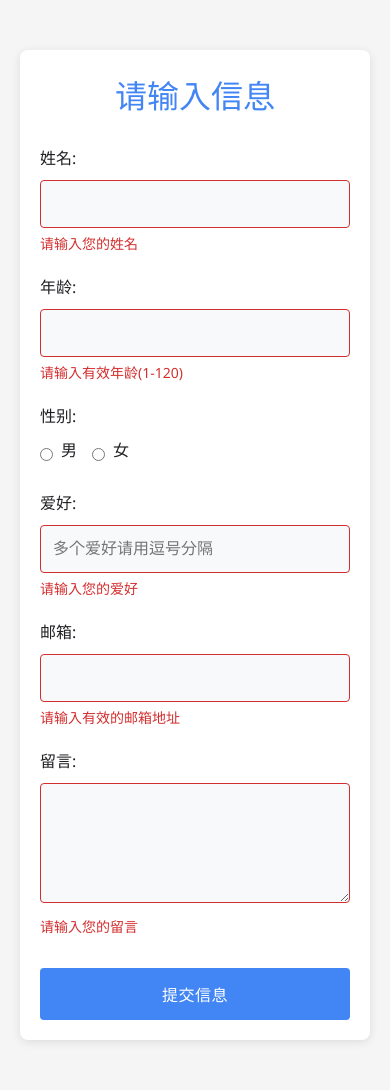
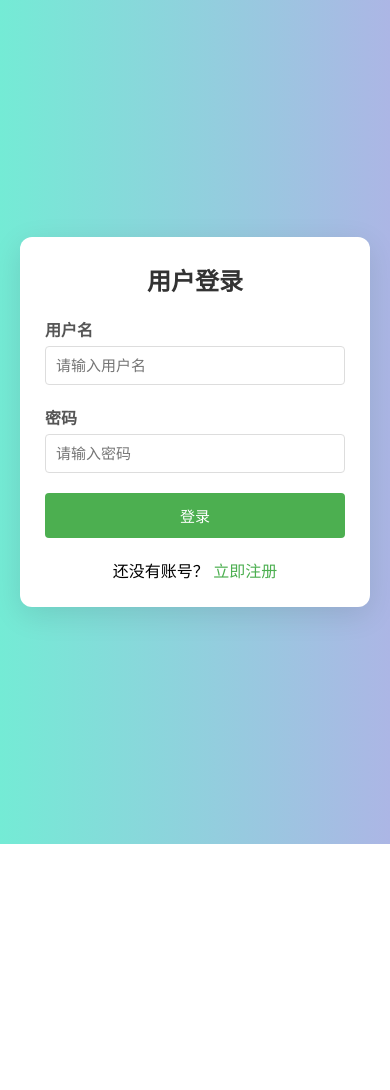
Before and after one commit to Jesonyee/pyweb, a Flask app: page / in a window 390 px wide. After the commit the page ends 844 px from the top, so only its background shows below. Run offline with Flask 3, Linux system fonts and the light colour scheme.

Commit message:
first login register

```diff
--- a/app.py
+++ b/app.py
@@ -12,8 +12,75 @@ form_repo = FormRepository(engine)
 # 验证表单数据
 form_service = FormService(form_repo)
 
+# register_repo =  UserRepository(engine)
 
-@app.route('/',methods=['GET','POST'])
+# register_service = RegisterService(register_repo)
+
+@app.route('/')
+def index():
+    return render_template("login.html")
+
+login_data = {"admin": "123456"}
+
+@app.route('/register',methods=['GET','POST'])
+def register():
+    if request.method == 'POST':
+        try:
+            name=request.form.get('username')
+            password=request.form.get('password')
+            if name in login_data.keys():
+              return render_template("register.html",error="用户名已存在")
+            else:
+              login_data[name] = password
+              return render_template("login.html")
+        except ValueError as e:
+            return render_template("register.html",error=str(e))
+    #如果是GET请求
+    return render_template("register.html")
+
+
+@app.route('/login',methods=['GET','POST'])
+def login():
+    if request.method == 'POST':
+     try:
+        name=request.form.get('username')
+        password=request.form.get('password')
+        if name in login_data.keys():
+            if password == login_data[name]:
+                  return render_template("form.html")
+            else:
+                return render_template("login.html",error="密码错误")
+        else:
+            return render_template("login.html",error="用户名不存在")
+     except ValueError as e:
+            return render_template("login.html",error=str(e))
+    #如果是GET请求
+    return render_template("login.html")
+
+
+# @app.route('/register',methods=['POST'])
+# def register():
+#     if request.method == 'POST':
+#         try:
+#             result = register_service.register(request.form)
+#             return render_template("login.html",result=result)
+#         except ValueError as e:
+#             return render_template("register.html",error=str(e))
+#     return render_template("register.html")
+
+# @app.route('/login',methods=['GET','POST'])
+# def login():
+#     if request.method == 'POST':
+#         try:
+#             result = register_service.login(request.form)
+#             return render_template("form.html",result=result)
+#         except ValueError as e:
+#             return render_template("login.html",error=str(e))
+#     #如果是GET请求
+#     return render_template("login.html")
+
+
+@app.route('/submit',methods=['GET','POST'])
 def form():
     if request.method == 'POST':
         try:
--- a/models.py
+++ b/models.py
@@ -13,3 +13,9 @@ class FormSubmission(Base):
     hobby = Column(String(50))
     email = Column(String(50))
     message = Column(Text)
+
+# class User(Base):
+#     __tablename__ = 'users'
+#     id = Column(Integer, primary_key=True)
+#     username = Column(String(50), unique=True)
+#     password = Column(String(50))
--- /dev/null
+++ b/static/reglogin.css
@@ -0,0 +1,106 @@
+* {
+    box-sizing: border-box;
+    margin: 0;
+    padding: 0;
+    font-family: 'Arial', sans-serif;
+}
+
+body {
+    background: linear-gradient(to right, #74ebd5, #ACB6E5);
+    display: flex;
+    justify-content: center;
+    align-items: center;
+    min-height: 100vh;
+    padding: 20px;
+}
+
+.container {
+    background-color: white;
+    border-radius: 12px;
+    box-shadow: 0 8px 30px rgba(0, 0, 0, 0.1);
+    width: 100%;
+    max-width: 450px;
+    padding: 40px;
+    animation: fadeIn 0.5s ease-in-out;
+}
+
+h2 {
+    text-align: center;
+    margin-bottom: 20px;
+    color: #333;
+}
+
+.form-group {
+    margin-bottom: 20px;
+}
+
+.form-group label {
+    display: block;
+    margin-bottom: 5px;
+    font-weight: bold;
+    color: #555;
+}
+
+.form-group input {
+    width: 100%;
+    padding: 10px;
+    border: 1px solid #ddd;
+    border-radius: 4px;
+    font-size: 16px;
+}
+
+.form-group input:focus {
+    outline: none;
+    border-color: #4CAF50;
+}
+
+button {
+    width: 100%;
+    padding: 12px;
+    background-color: #4CAF50;
+    color: white;
+    border: none;
+    border-radius: 4px;
+    font-size: 16px;
+    cursor: pointer;
+    transition: background-color 0.3s;
+}
+
+button:hover {
+    background-color: #45a049;
+}
+
+.switch-form {
+    text-align: center;
+    margin-top: 20px;
+}
+
+.switch-form a {
+    color: #4CAF50;
+    text-decoration: none;
+    cursor: pointer;
+}
+
+.switch-form a:hover {
+    text-decoration: underline;
+}
+
+.password-error {
+    color: red;
+    font-size: 14px;
+    margin-top: -15px;
+    margin-bottom: 10px;
+    display: none;
+}
+
+/* ===== 响应式设计 ===== */
+@media (max-width: 500px) {
+    .container {
+        padding: 25px;
+    }
+
+    .form-group input,
+    button {
+        font-size: 15px;
+    }
+}
--- a/templates/form.html
+++ b/templates/form.html
@@ -10,7 +10,7 @@
 <body>
     <div class="container">
         <h1>请输入信息</h1>
-        <form action="/" method="POST" >
+        <form action="/submit" method="POST" >
             <div class="form-group">
                 <label for="name">姓名:</label>
                 <input type="text" id="name" name="name" required>
--- /dev/null
+++ b/templates/login.html
@@ -0,0 +1,33 @@
+<!DOCTYPE html>
+<html lang="zh-CN">
+<head>
+    <meta charset="UTF-8">
+    <meta name="viewport" content="width=device-width, initial-scale=1.0">
+    <title>登录</title>
+    <link rel="icon" href="{{ url_for('static', filename='favicon.ico') }}">
+    <link rel="stylesheet" href="{{ url_for('static', filename='reglogin.css') }}">
+</head>
+<body>
+    <div class="container">
+        <!-- 登录表单 -->
+        <div id="login-form">
+            <h2>用户登录</h2>
+            <form action="/login" method="POST">
+                <div class="form-group">
+                    <label for="login-username">用户名</label>
+                    <input type="text" id="login-username" name="user" placeholder="请输入用户名" required>
+                </div>
+                <div class="form-group">
+                    <label for="login-password">密码</label>
+                    <input type="password" id="login-password" name="password" placeholder="请输入密码" required>
+                </div>
+                <button type="submit">登录</button>
+            </form>
+            <div class="switch-form">
+                <span>还没有账号？</span>
+                <a href="{{ url_for('register') }}">立即注册</a>
+            </div>
+        </div>
+    </div>
+</body>
+</html>
```
Also changed, not shown: repositories.py (+15 -0 lines), services.py (+60 -1 lines), static/style.css (+21 -9 lines), templates/register.html (added, +51 -0 lines).
